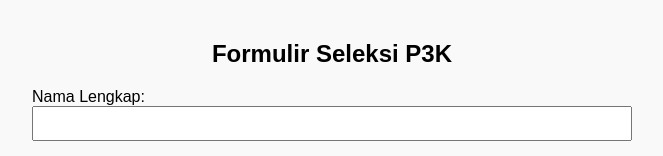
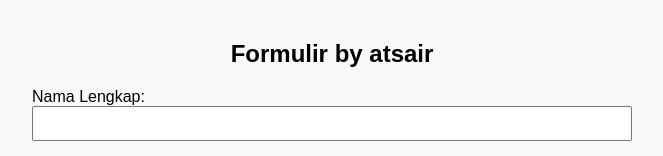
Before and after one commit to aiiatsaa/login-webb, a plain HTML site: page index.html in a window 1280 px wide. Shown: the top 156 px of the page, without its empty margins (308-971 px from the left). Drawn offline with Linux system fonts and the light colour scheme.

Commit message:
Update index.html

```diff
--- a/index.html
+++ b/index.html
@@ -4,7 +4,7 @@
 <head>
   <meta charset="UTF-8">
   <meta name="viewport" content="width=device-width, initial-scale=1.0">
-  <title>Formulir Seleksi P3K</title>
+  <title>LATIHAN ISI FORMULIR BY ATSAIRR</title>
   <style>
     body {
       font-family: Arial, sans-serif;
@@ -45,7 +45,7 @@
 </head>
 <body>
 
-  <h2>Formulir Seleksi P3K</h2>
+  <h2>Formulir by atsair</h2>
 
   <form action="#" method="post">
     <label>Nama Lengkap:
```
